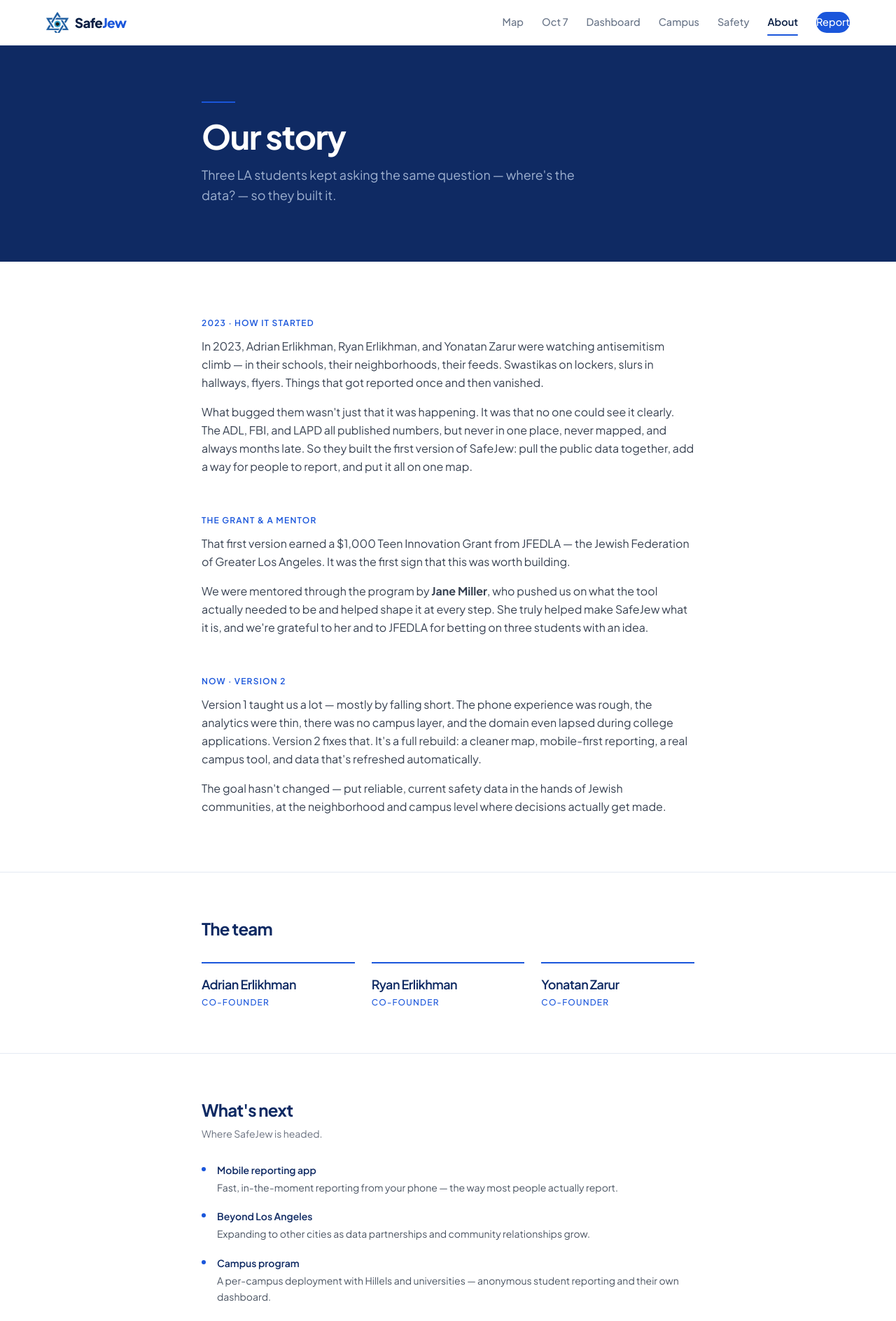
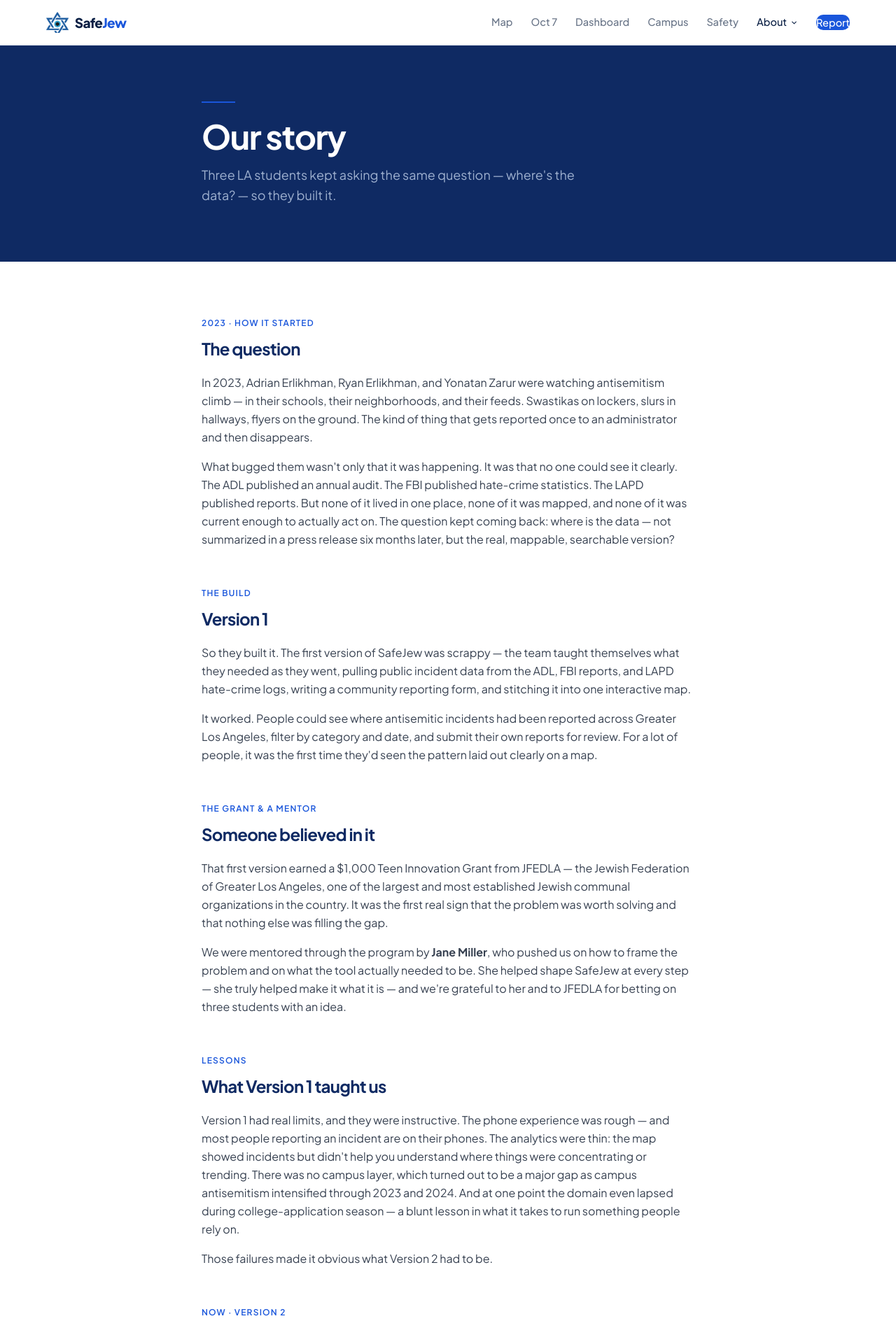
Before and after one commit to RE17-IWD/safejew, a Next.js app: page /about in a window 1280 px wide. Shown: the top 1888 px of the page at 70% size. Built offline with nearby package versions, Linux system fonts and the light colour scheme.

Commit message:
About dropdown in nav + slower intro, fancier charts, coherent sections, report button, taller hero, longer About

```diff
--- a/src/app/about/page.tsx
+++ b/src/app/about/page.tsx
@@ -9,11 +9,21 @@
 const TEAM = ['Adrian Erlikhman', 'Ryan Erlikhman', 'Yonatan Zarur'];
 
 const ROADMAP = [
-  ['Mobile reporting app', 'Fast, in-the-moment reporting from your phone — the way most people actually report.'],
+  ['Mobile reporting app', 'Fast, in-the-moment reporting from your phone — the way most people actually report — with offline queuing.'],
   ['Beyond Los Angeles', 'Expanding to other cities as data partnerships and community relationships grow.'],
-  ['Campus program', 'A per-campus deployment with Hillels and universities — anonymous student reporting and their own dashboard.'],
-  ['Verified data partnerships', 'Direct feeds from official sources so the map is as current as possible.'],
+  ['Campus program', 'A per-campus deployment with Hillels and universities: anonymous student reporting, per-school data, and an administrator dashboard.'],
+  ['Verified data partnerships', 'Direct feeds from official sources so the map stays as current as possible, not months behind.'],
 ];
+
+function Block({ kicker, title, children }: { kicker: string; title: string; children: React.ReactNode }) {
+  return (
+    <div>
+      <p className="font-sans text-xs font-semibold uppercase tracking-widest text-gold-500 mb-3">{kicker}</p>
+      <h2 className="font-serif text-2xl font-bold text-navy-800 mb-5">{title}</h2>
+      <div className="space-y-4 font-sans text-base text-gray-700 leading-relaxed">{children}</div>
+    </div>
+  );
+}
 
 export default function AboutPage() {
   return (
@@ -34,60 +44,79 @@
       {/* Story */}
       <section className="bg-cream-50 py-20">
         <div className="max-w-3xl mx-auto px-4 sm:px-6 lg:px-8 space-y-14">
-          <div>
-            <p className="font-sans text-xs font-semibold uppercase tracking-widest text-gold-500 mb-3">
-              2023 · How it started
-            </p>
-            <div className="space-y-4 font-sans text-base text-gray-700 leading-relaxed">
+          <Block kicker="2023 · How it started" title="The question">
             <p>
-                In 2023, Adrian Erlikhman, Ryan Erlikhman, and Yonatan Zarur were watching
-                antisemitism climb — in their schools, their neighborhoods, their feeds. Swastikas on
-                lockers, slurs in hallways, flyers. Things that got reported once and then vanished.
+              In 2023, Adrian Erlikhman, Ryan Erlikhman, and Yonatan Zarur were watching antisemitism
+              climb — in their schools, their neighborhoods, and their feeds. Swastikas on lockers,
+              slurs in hallways, flyers on the ground. The kind of thing that gets reported once to an
+              administrator and then disappears.
             </p>
             <p>
-                What bugged them wasn&apos;t just that it was happening. It was that no one could see
-                it clearly. The ADL, FBI, and LAPD all published numbers, but never in one place, never
-                mapped, and always months late. So they built the first version of SafeJew: pull the
-                public data together, add a way for people to report, and put it all on one map.
+              What bugged them wasn&apos;t only that it was happening. It was that no one could see it
+              clearly. The ADL published an annual audit. The FBI published hate-crime statistics. The
+              LAPD published reports. But none of it lived in one place, none of it was mapped, and none
+              of it was current enough to actually act on. The question kept coming back: where is the
+              data — not summarized in a press release six months later, but the real, mappable,
+              searchable version?
             </p>
-            </div>
-          </div>
+          </Block>
 
-          <div>
-            <p className="font-sans text-xs font-semibold uppercase tracking-widest text-gold-500 mb-3">
-              The grant &amp; a mentor
+          <Block kicker="The build" title="Version 1">
+            <p>
+              So they built it. The first version of SafeJew was scrappy — the team taught themselves
+              what they needed as they went, pulling public incident data from the ADL, FBI reports, and
+              LAPD hate-crime logs, writing a community reporting form, and stitching it into one
+              interactive map.
             </p>
-            <div className="space-y-4 font-sans text-base text-gray-700 leading-relaxed">
+            <p>
+              It worked. People could see where antisemitic incidents had been reported across Greater
+              Los Angeles, filter by category and date, and submit their own reports for review. For a
+              lot of people, it was the first time they&apos;d seen the pattern laid out clearly on a map.
+            </p>
+          </Block>
+
+          <Block kicker="The grant &amp; a mentor" title="Someone believed in it">
             <p>
               That first version earned a $1,000 Teen Innovation Grant from JFEDLA — the Jewish
-                Federation of Greater Los Angeles. It was the first sign that this was worth building.
+              Federation of Greater Los Angeles, one of the largest and most established Jewish communal
+              organizations in the country. It was the first real sign that the problem was worth
+              solving and that nothing else was filling the gap.
             </p>
             <p>
-                We were mentored through the program by <strong>Jane Miller</strong>, who pushed us on
-                what the tool actually needed to be and helped shape it at every step. She truly helped
-                make SafeJew what it is, and we&apos;re grateful to her and to JFEDLA for betting on
-                three students with an idea.
+              We were mentored through the program by <strong>Jane Miller</strong>, who pushed us on how
+              to frame the problem and on what the tool actually needed to be. She helped shape SafeJew
+              at every step — she truly helped make it what it is — and we&apos;re grateful to her and to
+              JFEDLA for betting on three students with an idea.
             </p>
-            </div>
-          </div>
+          </Block>
 
-          <div>
-            <p className="font-sans text-xs font-semibold uppercase tracking-widest text-gold-500 mb-3">
-              Now · Version 2
+          <Block kicker="Lessons" title="What Version 1 taught us">
+            <p>
+              Version 1 had real limits, and they were instructive. The phone experience was rough —
+              and most people reporting an incident are on their phones. The analytics were thin: the
+              map showed incidents but didn&apos;t help you understand where things were concentrating or
+              trending. There was no campus layer, which turned out to be a major gap as campus
+              antisemitism intensified through 2023 and 2024. And at one point the domain even lapsed
+              during college-application season — a blunt lesson in what it takes to run something people
+              rely on.
             </p>
-            <div className="space-y-4 font-sans text-base text-gray-700 leading-relaxed">
+            <p>Those failures made it obvious what Version 2 had to be.</p>
+          </Block>
+
+          <Block kicker="Now · Version 2" title="A full rebuild">
             <p>
-                Version 1 taught us a lot — mostly by falling short. The phone experience was rough,
-                the analytics were thin, there was no campus layer, and the domain even lapsed during
-                college applications. Version 2 fixes that. It&apos;s a full rebuild: a cleaner map,
-                mobile-first reporting, a real campus tool, and data that&apos;s refreshed automatically.
+              Version 2 is built from scratch: new code, new design, new data architecture. A cleaner,
+              faster map. Mobile-first reporting. A real campus tool. Analytics that tell a story instead
+              of just listing rows. And data that refreshes automatically, so the site keeps up instead
+              of falling months behind.
             </p>
             <p>
               The goal hasn&apos;t changed — put reliable, current safety data in the hands of Jewish
-                communities, at the neighborhood and campus level where decisions actually get made.
+              communities, at the neighborhood and campus level where decisions actually get made. And
+              it&apos;s built to scale past Los Angeles, because antisemitism isn&apos;t only a local
+              problem.
             </p>
-            </div>
-          </div>
+          </Block>
         </div>
       </section>
 
--- a/src/app/globals.css
+++ b/src/app/globals.css
@@ -101,8 +101,23 @@
 .sj-nav-links a{ font-family:var(--font-sj); font-size:14.5px; font-weight:500; color:var(--muted); position:relative; padding:4px 0; transition:color .15s; }
 .sj-nav-links a:hover{ color:var(--navy); } .sj-nav-links a.active{ color:var(--navy); font-weight:600; }
 .sj-nav-links a.active::after{ content:""; position:absolute; left:0; right:0; bottom:-4px; height:2px; background:var(--blue); border-radius:2px; }
-.sj-nav-report{ font-family:var(--font-sj)!important; display:inline-flex!important; align-items:center; background:var(--blue); color:#fff!important; padding:9px 20px; border-radius:999px; font-weight:600; font-size:14px; transition:background .15s; }
+.sj-nav-report{ font-family:var(--font-sj)!important; display:inline-flex!important; align-items:center; justify-content:center; background:var(--blue); color:#fff!important; padding:10px 26px; border-radius:10px; font-weight:600; font-size:14px; line-height:1; white-space:nowrap; transition:background .15s; }
 .sj-nav-report:hover{ background:var(--blue-700); }
+
+/* nav dropdown (About / transparency) */
+.sj-dd{ position:relative; }
+.sj-dd::after{ content:""; position:absolute; left:-8px; right:-8px; top:100%; height:14px; }
+.sj-dd-btn{ display:inline-flex; align-items:center; gap:5px; font-family:var(--font-sj); font-size:14.5px; font-weight:500; color:var(--muted); background:none; border:0; padding:4px 0; cursor:pointer; }
+.sj-dd:hover .sj-dd-btn, .sj-dd:focus-within .sj-dd-btn, .sj-dd-btn.active{ color:var(--navy); }
+.sj-dd-btn svg{ width:11px; height:11px; transition:transform .18s; }
+.sj-dd:hover .sj-dd-btn svg, .sj-dd:focus-within .sj-dd-btn svg{ transform:rotate(180deg); }
+.sj-dd-menu{ position:absolute; right:0; top:calc(100% + 12px); min-width:210px; background:#fff; border:1px solid var(--line); border-radius:12px; box-shadow:0 18px 44px -18px rgba(10,31,68,.3); padding:6px; opacity:0; visibility:hidden; transform:translateY(-6px); transition:opacity .16s, transform .16s, visibility .16s; z-index:70; }
+.sj-dd:hover .sj-dd-menu, .sj-dd:focus-within .sj-dd-menu{ opacity:1; visibility:visible; transform:none; }
+.sj-dd-menu a{ display:block; padding:9px 12px; border-radius:8px; font-size:14px; font-weight:500; color:var(--navy); }
+.sj-dd-menu a:hover{ background:var(--bg2); color:var(--blue); }
+.sj-dd-menu a .sub{ display:block; font-size:11.5px; color:var(--muted); font-weight:400; margin-top:1px; }
+.sj-dd-menu a:hover .sub{ color:var(--blue-lite); }
+.sj-mobile .grp{ font-size:12px; font-weight:700; text-transform:uppercase; letter-spacing:.08em; color:var(--faint); padding:16px 0 4px; border-bottom:0; }
 
 /* mobile menu */
 .sj-burger{ display:none; width:40px; height:40px; align-items:center; justify-content:center; border:1px solid var(--line2); border-radius:10px; background:#fff; color:var(--navy); cursor:pointer; }
@@ -117,7 +132,7 @@
 }
 
 /* =================== HERO =================== */
-.sj-hero{ position:relative; overflow:hidden; background:var(--blue-900); min-height:80vh; display:flex; align-items:center; }
+.sj-hero{ position:relative; overflow:hidden; background:var(--blue-900); min-height:92vh; display:flex; align-items:center; }
 .sj-hero video{ position:absolute; inset:0; width:100%; height:100%; object-fit:cover; opacity:.5; }
 .sj-hero .scrim{ position:absolute; inset:0; background:linear-gradient(90deg,rgba(9,20,45,.94) 0%,rgba(9,20,45,.74) 44%,rgba(15,42,99,.5) 100%),radial-gradient(90% 120% at 100% 0%,rgba(26,86,219,.5),transparent 55%); }
 .sj-hero .bggrid{ position:absolute; inset:0; opacity:.16; background-image:linear-gradient(rgba(255,255,255,.5) 1px,transparent 1px),linear-gradient(90deg,rgba(255,255,255,.5) 1px,transparent 1px); background-size:54px 54px; -webkit-mask-image:linear-gradient(90deg,#000,transparent 72%); mask-image:linear-gradient(90deg,#000,transparent 72%); }
@@ -130,7 +145,7 @@
 @media(prefers-reduced-motion:reduce){ .sj-rec .d{animation:none} }
 .sj-hero-fade{ position:absolute; left:0; right:0; bottom:-1px; height:130px; z-index:2; pointer-events:none;
   background:linear-gradient(to bottom, rgba(246,249,253,0), var(--bg2)); }
-.sj-hero-in{ position:relative; z-index:3; padding:82px 0; }
+.sj-hero-in{ position:relative; z-index:3; padding:104px 0; }
 .sj-hero-copy{ max-width:680px; }
 .sj-tagpill{ display:inline-flex; align-items:center; gap:9px; font-family:var(--font-mono); font-size:11px; letter-spacing:.12em; text-transform:uppercase; color:#dbe6ff; background:rgba(255,255,255,.08); border:1px solid rgba(255,255,255,.2); border-radius:6px; padding:6px 12px; margin-bottom:24px; }
 .sj-hero h1{ font-size:clamp(40px,6vw,64px); letter-spacing:-.045em; line-height:1.02; margin-bottom:22px; color:#fff; text-wrap:balance; }
--- a/src/app/page.tsx
+++ b/src/app/page.tsx
@@ -186,7 +186,7 @@
       </section>
 
       {/* HOW */}
-      <section className="sj-sec">
+      <section className="sj-sec" style={{ background: 'var(--bg2)', borderTop: '1px solid var(--line)', borderBottom: '1px solid var(--line)' }}>
         <div className="sj-wrap">
           <div className="sj-sec-head sj-rv">
             <span className="sj-eyebrow">How it works</span>
--- a/src/components/Intro.tsx
+++ b/src/components/Intro.tsx
@@ -25,7 +25,7 @@
     document.body.classList.add('sj-lock');
 
     const start = Date.now();
-    const dur = 2200;
+    const dur = 4800;
     const tick = () => {
       const p = Math.min((Date.now() - start) / dur, 1);
       setPct(Math.round((1 - Math.pow(1 - p, 2)) * 100));
--- a/src/components/Nav.tsx
+++ b/src/components/Nav.tsx
@@ -4,18 +4,25 @@
 import Link from 'next/link';
 import { usePathname } from 'next/navigation';
 
-const navLinks = [
+const primaryLinks = [
   { label: 'Map', href: '/map' },
   { label: 'Oct 7', href: '/october-7' },
   { label: 'Dashboard', href: '/dashboard' },
   { label: 'Campus', href: '/campus' },
   { label: 'Safety', href: '/safety' },
-  { label: 'About', href: '/about' },
+];
+
+const aboutLinks = [
+  { label: 'Our story', href: '/about', sub: 'How SafeJew started' },
+  { label: 'Methodology', href: '/methodology', sub: 'How we verify data' },
+  { label: 'Changelog', href: '/changelog', sub: 'What’s changed' },
+  { label: 'In the news', href: '/press', sub: 'Recent incidents & coverage' },
 ];
 
 export default function Nav() {
   const [open, setOpen] = useState(false);
   const pathname = usePathname();
+  const aboutActive = aboutLinks.some((l) => l.href === pathname);
 
   return (
     <header className="sj-nav">
@@ -29,11 +36,30 @@
         </Link>
 
         <nav className="sj-nav-links">
-          {navLinks.map(({ label, href }) => (
+          {primaryLinks.map(({ label, href }) => (
             <Link key={href} href={href} className={pathname === href ? 'active' : ''}>
               {label}
             </Link>
           ))}
+
+          {/* About / transparency dropdown */}
+          <div className="sj-dd">
+            <button type="button" className={`sj-dd-btn${aboutActive ? ' active' : ''}`} aria-haspopup="true">
+              About
+              <svg viewBox="0 0 24 24" fill="none" stroke="currentColor" strokeWidth={2.4} aria-hidden="true">
+                <path strokeLinecap="round" strokeLinejoin="round" d="M6 9l6 6 6-6" />
+              </svg>
+            </button>
+            <div className="sj-dd-menu">
+              {aboutLinks.map(({ label, href, sub }) => (
+                <Link key={href} href={href}>
+                  {label}
+                  <span className="sub">{sub}</span>
+                </Link>
+              ))}
+            </div>
+          </div>
+
           <Link href="/report" className="sj-nav-report">
             Report
           </Link>
@@ -57,7 +83,13 @@
       </div>
 
       <div className={`sj-mobile${open ? ' open' : ''}`}>
-        {navLinks.map(({ label, href }) => (
+        {primaryLinks.map(({ label, href }) => (
+          <Link key={href} href={href} onClick={() => setOpen(false)}>
+            {label}
+          </Link>
+        ))}
+        <div className="grp">About &amp; transparency</div>
+        {aboutLinks.map(({ label, href }) => (
           <Link key={href} href={href} onClick={() => setOpen(false)}>
             {label}
           </Link>
```
Also changed, not shown: src/components/dashboard/AnnualBarChart.tsx (+38 -14 lines). Lines whose indentation alone changed are shown as unchanged.
